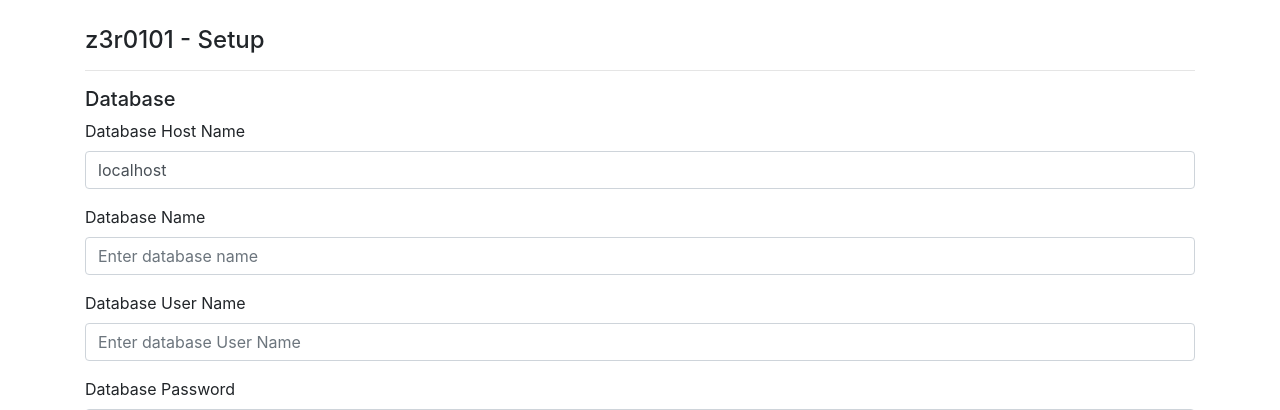
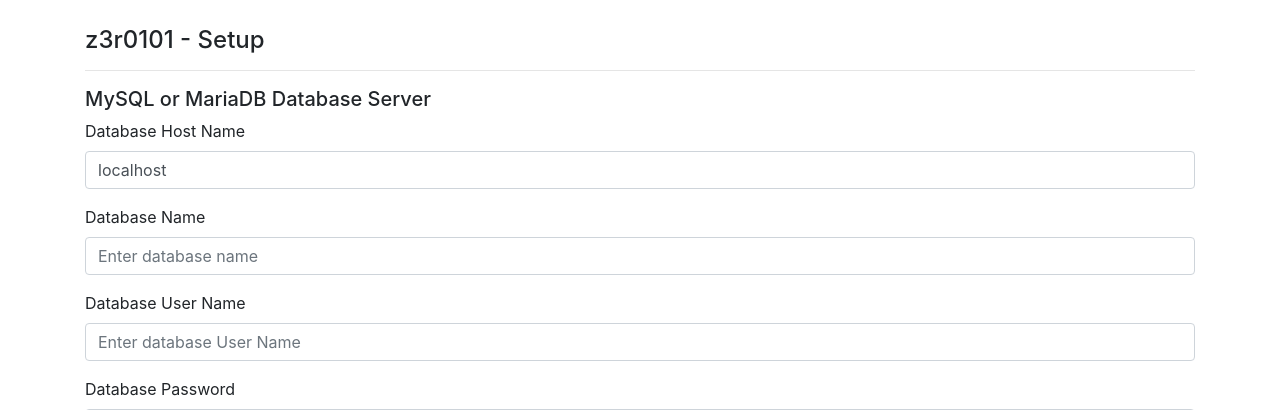
Before and after one commit to z3r0101/www-basic-cms, a PHP site: page / in a window 1280 px wide. Shown: the top 410 px of the page. Run offline with PHP 8.4, Linux system fonts and the light colour scheme; some libraries are stand-ins or nearby versions.

Commit message:
Dev update

```diff
--- a/setup/index.php
+++ b/setup/index.php
@@ -135,7 +135,7 @@ if (isset($_POST['setup'])) {
         ?>
         <form name="setup" method="post">
             <hr>
-            <h5>Database</h5>
+            <h5>MySQL or MariaDB Database Server</h5>
             <div class="form-group">
                 <label for="exampleInputEmail1">Database Host Name</label>
                 <input type="text" class="form-control" name="input_database_host_name" value="<?=(isset($_POST['input_database_host_name'])) ? trim($_POST['input_database_host_name']) : 'localhost'?>" placeholder="Enter host name or IP address" required>
```
